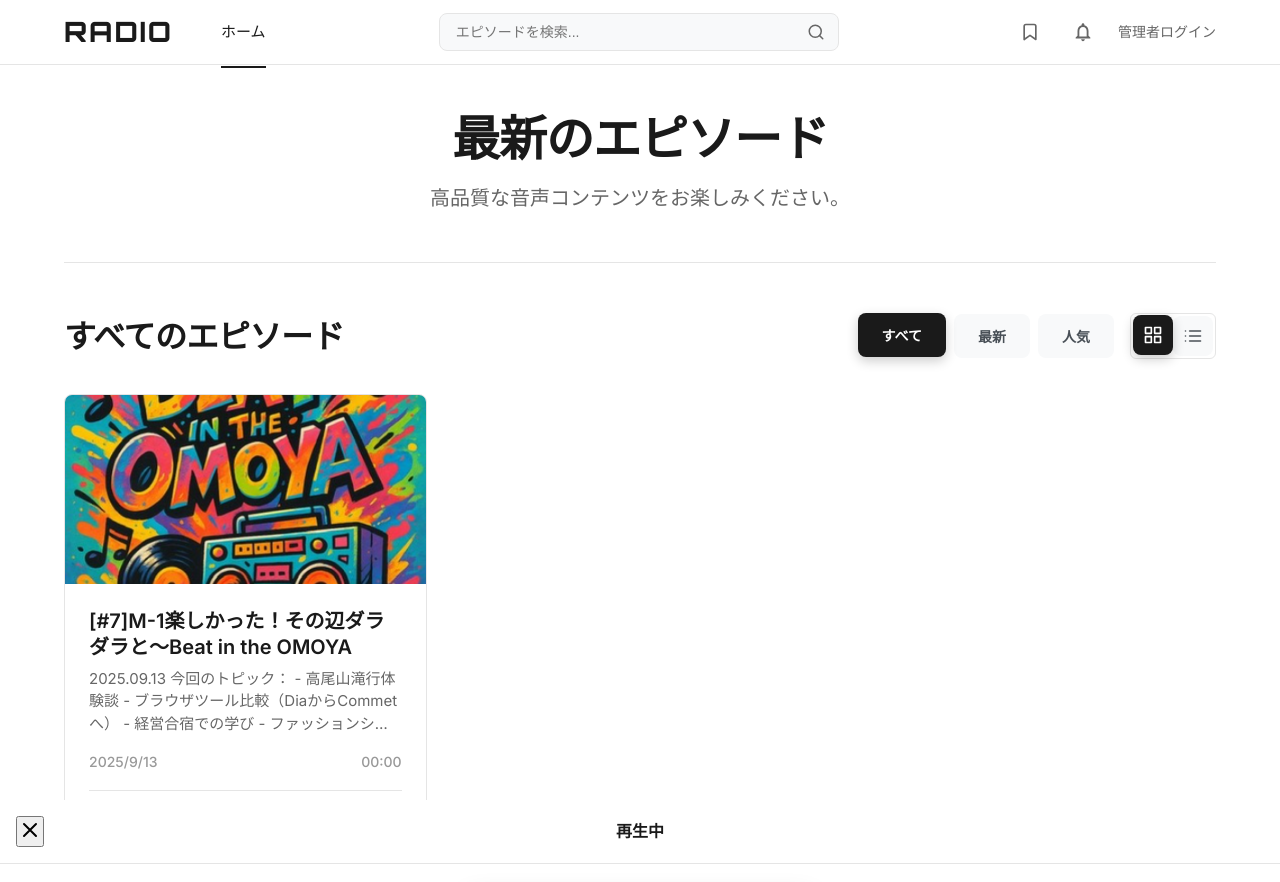
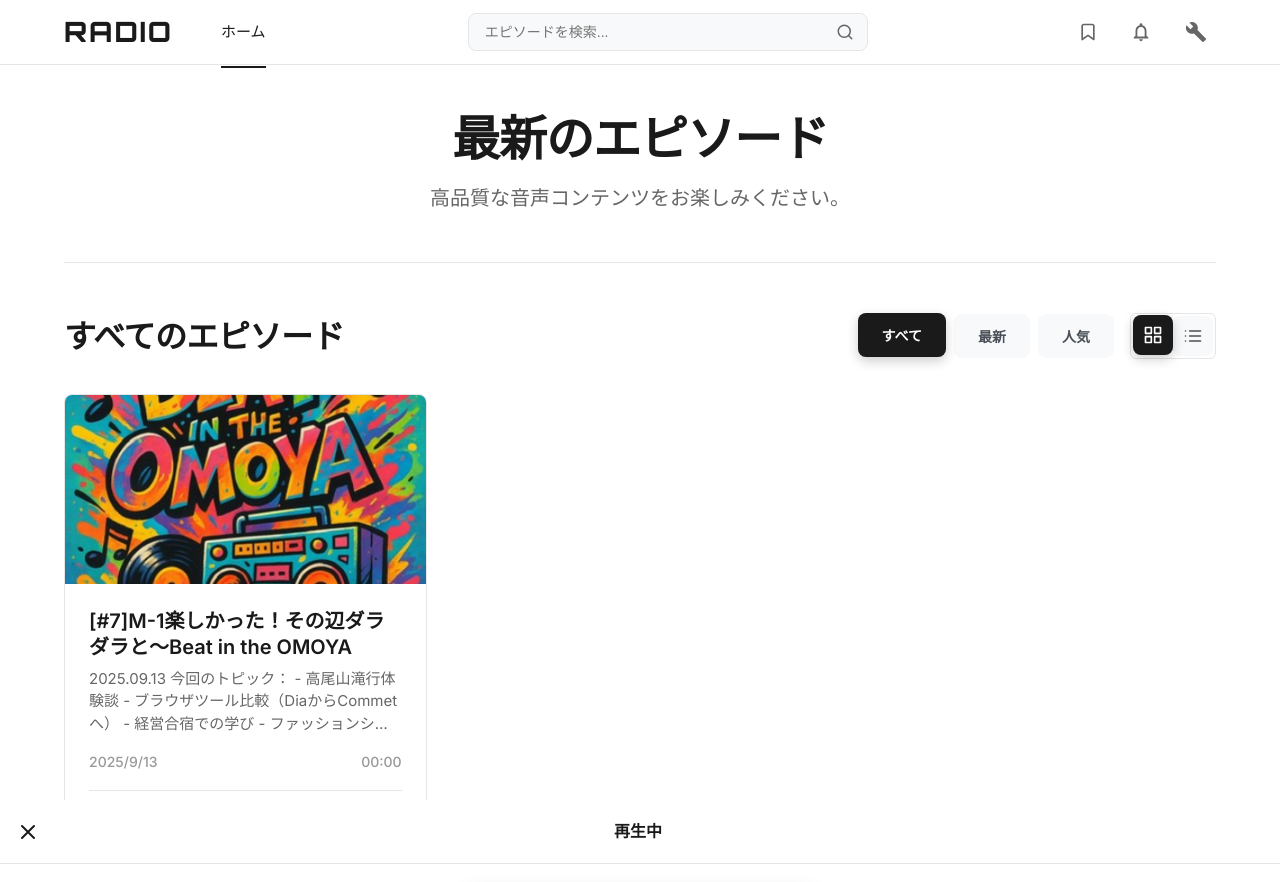
Before and after one commit to str5150/radio-app-github, a website: page index.html in a window 1280 px wide. Shown: the top 882 px of the page. Drawn offline with Linux system fonts and the light colour scheme.

Commit message:
リスナー再生画面×ボタン・管理者ログインアイコン修正

```diff
--- a/index.html
+++ b/index.html
@@ -41,7 +41,11 @@
                             <path d="M12 22c1.1 0 2-.9 2-2h-4c0 1.1.9 2 2 2zm6-6v-5c0-3.07-1.63-5.64-4.5-6.32V4c0-.83-.67-1.5-1.5-1.5s-1.5.67-1.5 1.5v.68C7.63 5.36 6 7.92 6 11v5l-2 2v1h16v-1l-2-2zm-2 1H8v-6c0-2.48 1.51-4.5 4-4.5s4 2.02 4 4.5v6z"></path>
                         </svg>
                     </button>
-                    <a href="admin-login.html" class="nav-link admin-link">管理者ログイン</a>
+                    <a href="admin-login.html" class="nav-link admin-link" title="管理者ログイン">
+                        <svg xmlns="http://www.w3.org/2000/svg" viewBox="0 0 24 24" fill="currentColor" width="22" height="22">
+                            <path d="M22.7 19l-9.1-9.1c.9-2.3.4-5-1.5-6.9-2-2-5-2.4-7.4-1.3L9 6 6 9 1.6 4.7C.4 7.1.9 10.1 2.9 12.1c1.9 1.9 4.6 2.4 6.9 1.5l9.1 9.1c.4.4 1 .4 1.4 0l2.3-2.3c.5-.4.5-1.1.1-1.4z"/>
+                        </svg>
+                    </a>
                 </div>
             </div>
         </header>
@@ -150,7 +154,7 @@
     <!-- Full Screen Player -->
     <div class="now-playing-screen" id="nowPlayingScreen">
         <div class="now-playing__header">
-            <button class="control-btn" id="closePlayerBtn">
+            <button class="now-playing__close-btn" id="closePlayerBtn">
                 <svg xmlns="http://www.w3.org/2000/svg" width="24" height="24" viewBox="0 0 24 24" fill="none" stroke="currentColor" stroke-width="2" stroke-linecap="round" stroke-linejoin="round"><path d="M18 6 6 18M6 6l12 12"/></svg>
             </button>
             <span class="now-playing__title-header">再生中</span>
--- a/styles.css
+++ b/styles.css
@@ -157,8 +157,20 @@ body {
 }
 
 .admin-link {
-    font-size: 14px;
-    font-weight: 500;
+    display: flex;
+    align-items: center;
+    justify-content: center;
+    width: 40px;
+    height: 40px;
+    color: #666666;
+    text-decoration: none;
+    border-radius: 8px;
+    transition: all 0.2s ease;
+}
+
+.admin-link:hover {
+    color: #1a1a1a;
+    background: #f5f5f5;
 }
 
 .notification-btn {
@@ -724,6 +736,26 @@ body.player-open {
 .now-playing__title-header {
     font-size: 16px;
     font-weight: 600;
+}
+
+.now-playing__close-btn {
+    background: none;
+    border: none;
+    font-size: 24px;
+    color: #1a1a1a;
+    cursor: pointer;
+    padding: 0;
+    width: auto;
+    height: auto;
+    display: flex;
+    align-items: center;
+    justify-content: center;
+    transition: all 0.2s ease;
+}
+
+.now-playing__close-btn:hover {
+    color: #666;
+    transform: scale(1.1);
 }
 
 .now-playing__content {
```
